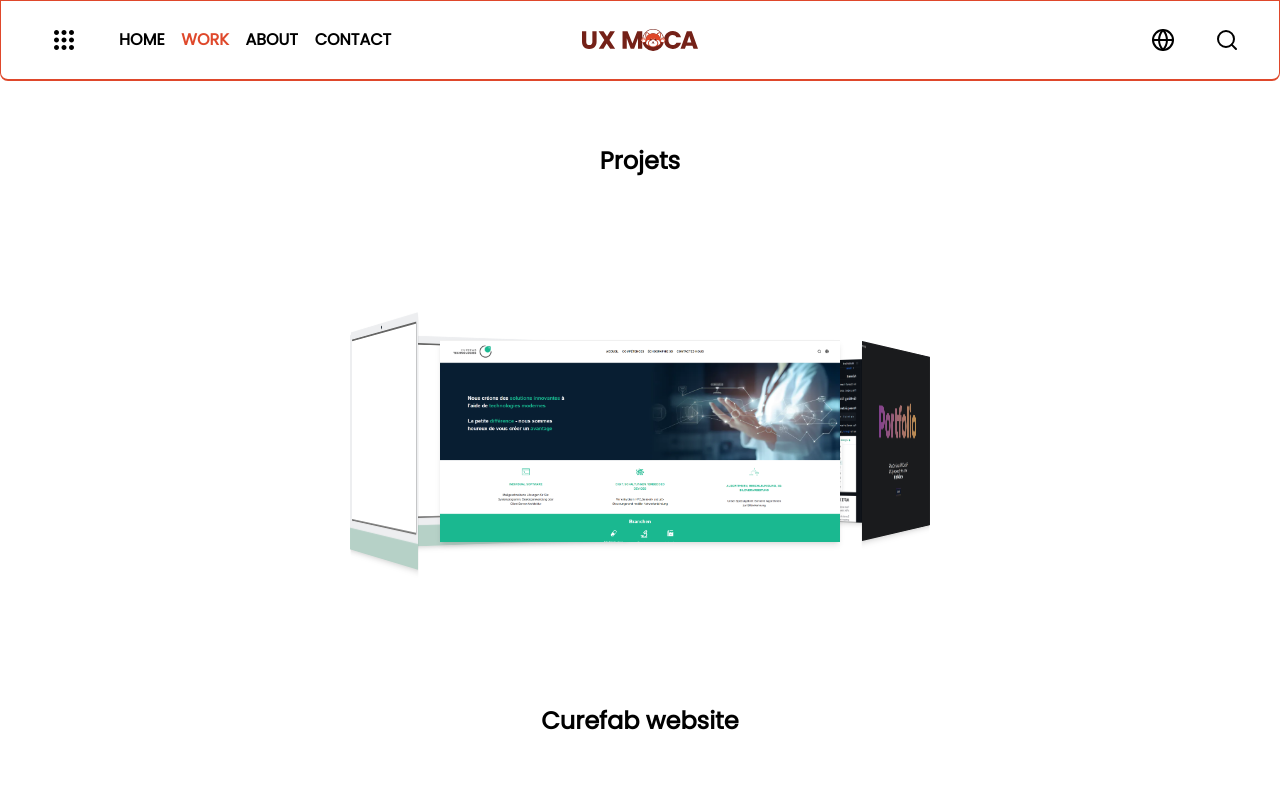
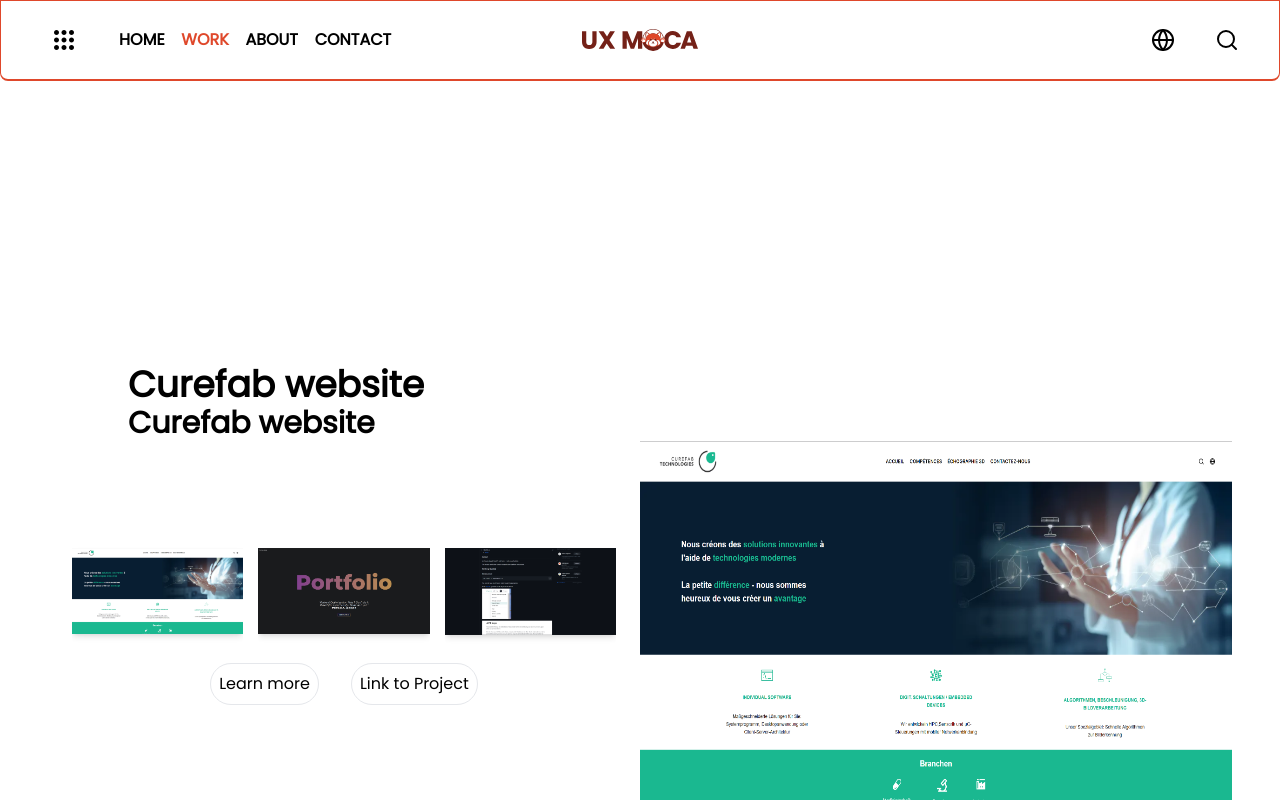
Before and after one commit to Eragon67360/moca-portfolio, a Next.js app: page /en/projects in a window 1280 px wide. Built offline with nearby package versions, Linux system fonts and the light colour scheme.

Commit message:
Changed carousel format

```diff
--- a/app/[locale]/globals.css
+++ b/app/[locale]/globals.css
@@ -87,46 +87,15 @@
   font-size: 24px;
   z-index: 20;
 }
-
 [class^="number-slide"],
 [class*=" number-slide"] {
   background: grey;
   display: flex;
   align-items: center;
   justify-content: center;
-  font-size: 100px;
+  font-size: 16px;
   color: #fff;
   font-weight: 500;
-  height: 400px;
-  max-height: 100vh;
+  height: 200px;
+  max-height: 50vh;
 }
-.wrapper {
-  display: flex;
-  justify-content: center;
-}
-
-.scene {
-  width: 520px;
-  height: 400px;
-  perspective: 2000px;
-  position: relative;
-}
-
-.scene .carousel.keen-slider {
-  width: 100%;
-  height: 100%;
-  overflow: visible;
-  position: absolute;
-  transform: translateZ(-576px);
-  transform-style: preserve-3d;
-}
-
-.carousel__cell {
-  position: absolute;
-  width: 480px;
-  left: 20px;
-  height: 400px;
-  display: flex;
-  align-items: center;
-  justify-content: center;
-}
--- a/app/[locale]/projects/page.tsx
+++ b/app/[locale]/projects/page.tsx
@@ -14,31 +14,28 @@ export default function Projects() {
 
   return (
     <>
-      <div className="flex flex-col h-screen">
-        <h1 className="font-bold text-2xl text-center py-16">
-          Projets
-        </h1>
-        <Carousel
-          currentSlide={currentSlide}
-          setCurrentSlide={setCurrentSlide}
-        />
-        <h1 className="font-bold text-2xl text-center py-16">
-          {dataArray[currentSlide].title}
-        </h1>
-        <div className="flex space-x-8 justify-center">
-          <Link
-            href={dataArray[currentSlide].linkPage}
-            className="border p-2 dark:hover:bg-secondary dark:hover:text-third rounded-full hover:bg-falured hover:text-secondary"
-          >
-            Learn more
-          </Link>
-          <a
-            href={dataArray[currentSlide].linkOnline}
-            target="_blank"
-            className="border p-2 dark:hover:bg-secondary dark:hover:text-third rounded-full hover:bg-falured hover:text-secondary"
-          >
-            Link to Project
-          </a>
+      <div className="flex flex-col h-screen overflow-hidden">
+        <div className="flex flex-col h-[50vh] mx-32 items-start justify-end">
+          <h1 className="font-bold text-4xl">
+            {dataArray[currentSlide].title}
+          </h1>
+          <h2 className="font-bold text-3xl">
+            {dataArray[currentSlide].description}
+          </h2>
+        </div>
+
+        <div className="flex mx-12 h-[50vh]">
+          <Carousel
+            currentSlide={currentSlide}
+            setCurrentSlide={setCurrentSlide}
+          />
+          <Image
+            src={`/img/${dataArray[currentSlide].imageName}`}
+            alt="image presenter"
+            width={540}
+            height={300}
+            className=" w-1/2"
+          />
         </div>
       </div>
     </>
--- a/components/[locale]/Carousel.tsx
+++ b/components/[locale]/Carousel.tsx
@@ -4,22 +4,7 @@ import { useKeenSlider, KeenSliderPlugin } from "keen-slider/react";
 import Image from "next/image";
 import "keen-slider/keen-slider.min.css";
 import data from "@/data/projects/projects.json";
-
-const carousel: KeenSliderPlugin = (slider) => {
-  const z = 300;
-  function rotate() {
-    const deg = 360 * slider.track.details.progress;
-    slider.container.style.transform = `translateZ(-${z}px) rotateY(${-deg}deg)`;
-  }
-  slider.on("created", () => {
-    const deg = 360 / slider.slides.length;
-    slider.slides.forEach((element, idx) => {
-      element.style.transform = `rotateY(${deg * idx}deg) translateZ(${z}px)`;
-    });
-    rotate();
-  });
-  slider.on("detailsChanged", rotate);
-};
+import Link from "next/link";
 
 export default function Carousel({
   currentSlide,
@@ -28,36 +13,58 @@ export default function Carousel({
   currentSlide: number;
   setCurrentSlide: any;
 }) {
-  const [sliderRef, slider] = useKeenSlider<HTMLDivElement>(
-    {
+  const [ref] = useKeenSlider<HTMLDivElement>({
     loop: true,
-      selector: ".carousel__cell",
-      renderMode: "custom",
     mode: "free-snap",
+    slides: {
+      perView: 3,
+      spacing: 15,
+    },
     slideChanged(s) {
       setCurrentSlide(s.track.details.rel);
     },
-    },
-    [carousel]
-  );
+  });
   const dataArray = Object.values(data);
   return (
-    <div className="wrapper">
-      <div className="scene">
-        <div className="carousel keen-slider" ref={sliderRef}>
+    <>
+      <div className="w-1/2 flex flex-col justify-center space-y-4">
+        <div className="w-full flex flex-col justify-center px-6">
+          <div ref={ref} className="keen-slider">
             {dataArray.map((item) => (
-            <div className="relative z-10 carousel__cell" key={item.id}>
+              <div
+                className="keen-slider__slide flex items-center justify-center"
+                key={item.id}
+              >
                 <Image
                   src={`/img/${item.imageName}`}
                   alt="img"
-                width={400}
-                height={200}
-                className="shadow-md transition transform duration-200 hover:scale-150"
+                  width={250}
+                  height={100}
+                  className="shadow-md transition transform duration-200 hover:scale-110"
                 />
               </div>
             ))}
           </div>
         </div>
+
+        <div className="flex flex-col justify-center px-6">
+          <div className="flex space-x-8 justify-center">
+            <Link
+              href={dataArray[currentSlide].linkPage}
+              className="border p-2 dark:hover:bg-secondary dark:hover:text-third rounded-full hover:bg-falured hover:text-secondary"
+            >
+              Learn more
+            </Link>
+            <a
+              href={dataArray[currentSlide].linkOnline}
+              target="_blank"
+              className="border p-2 dark:hover:bg-secondary dark:hover:text-third rounded-full hover:bg-falured hover:text-secondary"
+            >
+              Link to Project
+            </a>
           </div>
+        </div>
+      </div>
+    </>
   );
 }
```
Lines whose indentation alone changed are shown as unchanged.
